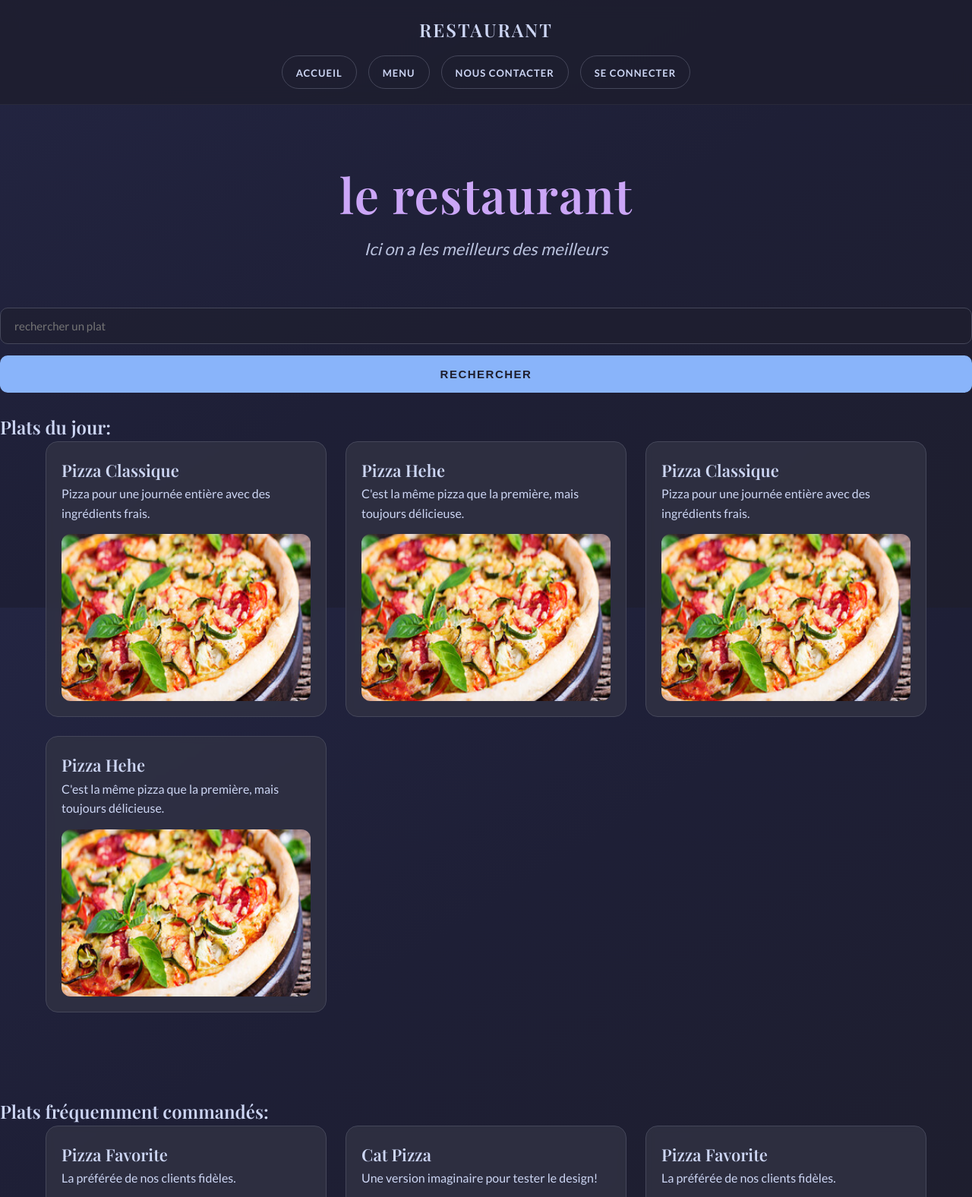
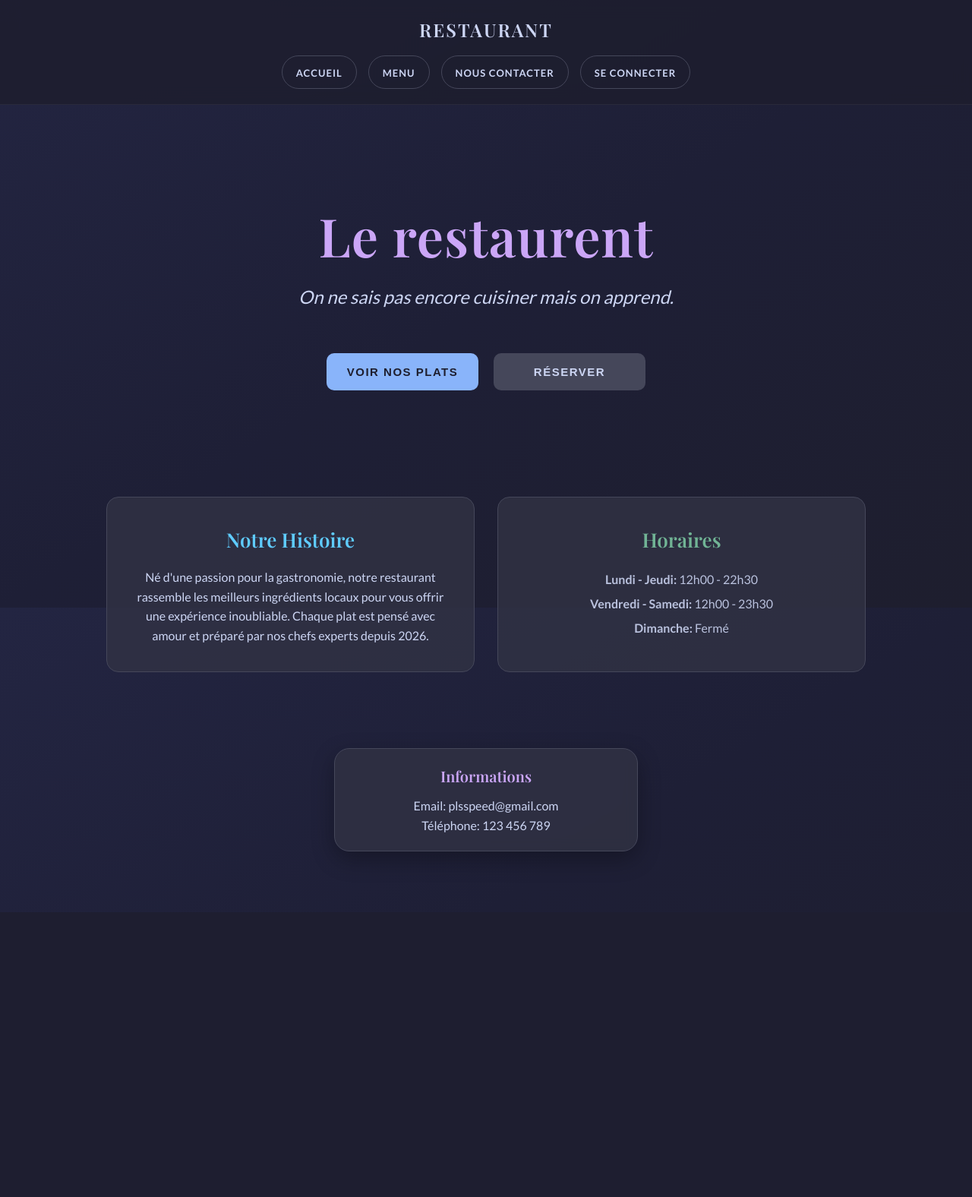
Before and after one commit to TogExe/Restaurent, a PHP site: page /Accueil.html in a window 1280 px wide. Shown: the top 1576 px of the page at 76% size. After the commit the page ends 1193 px from the top, so only its background shows below. Run offline with PHP 8.4, Linux system fonts and the light colour scheme; some web fonts are replaced.

Commit message:
Phase 1 Fin

```diff
--- a/Accueil.html
+++ b/Accueil.html
@@ -1,12 +1,13 @@
 <!DOCTYPE html>
-<html lang="en">
+<html lang="fr">
 <head>
     <meta charset="UTF-8">
     <meta name="viewport" content="width=device-width, initial-scale=1.0">
-    <title>Restaurant</title>
+    <title>Bienvenue - Le Restaurant</title>
     <link rel="stylesheet" href="style.css">
 </head>
 <body>
+
      <nav>
         <div class="logo">
             <h2>Restaurant</h2>
@@ -18,102 +19,52 @@
             <li class="Account"><a href="CreerCompte.html">Se Connecter</a></li>
         </ul>
     </nav>
-    <header>
-        <h1>le restaurant</h1>
-        <p>Ici on a les meilleurs des meilleurs</p>
+
+    <header style="margin-top: 50px; margin-bottom: 80px;">
+        <h1 style="font-size: 70px;">Le restaurent</h1>
+        <p style="font-size: 24px; max-width: 600px; margin: 20px auto; color: var(--text);">
+            On ne sais pas encore cuisiner mais on apprend.
+        </p>
+
+        <div style="display: flex; gap: 20px; justify-content: center; margin-top: 40px;">
+            <a href="Menu.html" style="text-decoration: none;">
+                <button style="width: 200px;">Voir nos plats</button>
+            </a>
+            <a href="Contact.html" style="text-decoration: none;">
+                <button style="width: 200px; background-color: var(--overlay); color: var(--text);">Réserver</button>
+            </a>
+        </div>
     </header>
-    <div class="dish-menu">
-        <div>
-            <input type="text" placeholder="rechercher un plat" class="search-bar">
-            <button class="search-button">Rechercher</button>
-        </div> <br>
-        <h2>Plats du jour:</h2>
-<div class="menu-container">
 
-    <div class="card">
-        <div class="card-content">
-            <h3>Pizza Classique</h3>
-            <p>Pizza pour une journée entière avec des ingrédients frais.</p>
+    <main>
+        <section style="max-width: 1000px; margin: 0 auto; display: grid; grid-template-columns: 1fr 1fr; gap: 30px;">
+
+            <div class="sub">
+                <h3 style="color: var(--sapphire); margin-bottom: 15px; font-size: 26px;">Notre Histoire</h3>
+                <p>
+                    Né d'une passion pour la gastronomie, notre restaurant rassemble les meilleurs ingrédients locaux pour vous offrir une expérience inoubliable. Chaque plat est pensé avec amour et préparé par nos chefs experts depuis 2026.
+                </p>
+            </div>
+
+            <div class="sub">
+                <h3 style="color: var(--softlime); margin-bottom: 15px; font-size: 26px;">Horaires</h3>
+                <ul style="list-style: none; color: #bac2de; line-height: 2;">
+                    <li><strong>Lundi - Jeudi:</strong> 12h00 - 22h30</li>
+                    <li><strong>Vendredi - Samedi:</strong> 12h00 - 23h30</li>
+                    <li><strong>Dimanche:</strong> Fermé</li>
+                </ul>
+            </div>
+
+        </section>
+    </main>
+
+    <footer style="margin-top: 100px; padding-bottom: 30px;">
+        <div class="contact-form" style="max-width: 400px; padding: 20px;">
+            <h2 style="font-size: 20px; margin-bottom: 10px;">Informations</h2>
+            <p style="text-align: center; color: var(--text);">Email: plsspeed@gmail.com</p>
+            <p style="text-align: center; color: var(--text);">Téléphone: 123 456 789</p>
         </div>
-        <img class="rounded-img" src="Images/italian-pizza-with-chicken-salami-zucchini-tomatoes-herbs.jpg" alt="Pizza">
-    </div>
+    </footer>
 
-    <div class="card">
-        <div class="card-content">
-            <h3>Pizza Hehe</h3>
-            <p>C'est la même pizza que la première, mais toujours délicieuse.</p>
-        </div>
-        <img class="rounded-img" src="Images/italian-pizza-with-chicken-salami-zucchini-tomatoes-herbs.jpg" alt="Pizza">
-    </div>
-
-    <div class="card">
-        <div class="card-content">
-            <h3>Pizza Classique</h3>
-            <p>Pizza pour une journée entière avec des ingrédients frais.</p>
-        </div>
-        <img class="rounded-img" src="Images/italian-pizza-with-chicken-salami-zucchini-tomatoes-herbs.jpg" alt="Pizza">
-    </div>
-
-    <div class="card">
-        <div class="card-content">
-            <h3>Pizza Hehe</h3>
-            <p>C'est la même pizza que la première, mais toujours délicieuse.</p>
-        </div>
-        <img class="rounded-img" src="Images/italian-pizza-with-chicken-salami-zucchini-tomatoes-herbs.jpg" alt="Pizza">
-    </div>
-
-</div>
-
-<br><br>
-
-<h2>Plats fréquemment commandés:</h2>
-<div class="menu-container">
-
-    <div class="card">
-        <div class="card-content">
-            <h3>Pizza Favorite</h3>
-            <p>La préférée de nos clients fidèles.</p>
-        </div>
-        <img class="rounded-img" src="Images/italian-pizza-with-chicken-salami-zucchini-tomatoes-herbs.jpg" alt="Pizza">
-    </div>
-
-    <div class="card">
-        <div class="card-content">
-            <h3>Cat Pizza</h3>
-            <p>Une version imaginaire pour tester le design!</p>
-        </div>
-        <img class="rounded-img" src="https://i.pinimg.com/236x/98/a4/06/98a4063a4c5c66fcc8972c2dd45b272e.jpg" alt="Object Image">
-    </div>
-    <div class="card">
-        <div class="card-content">
-            <h3>Pizza Favorite</h3>
-            <p>La préférée de nos clients fidèles.</p>
-        </div>
-        <img class="rounded-img" src="Images/italian-pizza-with-chicken-salami-zucchini-tomatoes-herbs.jpg" alt="Pizza">
-    </div>
-
-    <div class="card">
-        <div class="card-content">
-            <h3>Cat Pizza</h3>
-            <p>Une version imaginaire pour tester le design!</p>
-        </div>
-        <img class="rounded-img" src="https://i.pinimg.com/236x/98/a4/06/98a4063a4c5c66fcc8972c2dd45b272e.jpg" alt="Object Image">
-    </div>
-
-</div>
-
-    </div>
-    <footer>
-        <ul class="footer">
-            <li>
-                <p>
-                    Notre Email: plsspeed@gmail.com
-                </p>
-            </li>
-            <li>
-                <p>Telephone: 123456789</p>
-            </li>
-        </ul>
-    </footer>
 </body>
 </html>
--- a/style.css
+++ b/style.css
@@ -1,5 +1,5 @@
 /* =========================================
-   1. SETUP & FONTS (Restaurant Theme)
+   1. SETUP & POLICES (Thème Restaurant)
    ========================================= */
 @import url('https://fonts.googleapis.com/css2?family=Lato:wght@300;400;700&family=Playfair+Display:ital,wght@0,400;0,600;1,400&display=swap');
 
@@ -10,7 +10,7 @@
 }
 
 :root {
-    /* Palette Catppuccin Mocha - Adaptée pour le luxe nocturne */
+    /* Palette Catppuccin Mocha - Base du ricing nocturne */
     --base: #1e1e2e;
     --surface-alt: #232542;
     --surface: #1e1f36;
@@ -22,15 +22,15 @@
     --softlime: #71b495;
     --accent-btn: #89b4fa;
     --accent-btn-hover: #b4befe;
-    --card-bg: rgba(49, 50, 68, 0.8); /* Légèrement transparent */
+    --card-bg: rgba(49, 50, 68, 0.8); /* Transparence pour le glassmorphism */
     --card-hover: #45475a;
 
-    /* Variables de structure */
+    /* Variables d'animation et de structure */
     --transition-slow: all 0.4s cubic-bezier(0.25, 0.8, 0.25, 1);
     --transition-fast: all 0.2s ease;
 }
 
-/* Base links */
+/* Liens globaux */
 a {
     color: var(--sapphire);
     text-decoration: none;
@@ -41,7 +41,7 @@ a:hover {
     color: var(--mauve);
 }
 
-/* Custom Scrollbar */
+/* Barre de défilement (Scrollbar tweak) */
 ::-webkit-scrollbar {
     width: 10px;
 }
@@ -58,7 +58,7 @@ a:hover {
 
 html {
     height: 100%;
-    scroll-behavior: smooth; /* Défilement doux entre les ancres */
+    scroll-behavior: smooth; /* Navigation fluide entre les ancres */
 }
 
 body {
@@ -66,7 +66,7 @@ body {
     background-image: linear-gradient(to bottom right, var(--surface-alt), var(--surface), var(--base));
     background-attachment: fixed;
     color: var(--text);
-    padding: 0 0 50px 0; /* Padding retiré en haut pour la nav fixée */
+    padding: 0 0 50px 0; /* Maintien de l'espace sous la navigation sticky */
     line-height: 1.6;
     min-height: 100vh;
 }
@@ -77,15 +77,15 @@ h1, h2, h3, h4 {
 }
 
 /* =========================================
-   2. NAVIGATION (Sticky & Glassmorphism)
+   2. NAVIGATION (Sticky & Liquid Glass)
    ========================================= */
 nav {
     display: flex;
     flex-direction: column;
     align-items: center;
     padding: 20px 30px;
-    background: rgba(30, 30, 46, 0.85); /* Fond semi-transparent */
-    backdrop-filter: blur(12px); /* Effet verre dépoli */
+    background: rgba(30, 30, 46, 0.85); /* Base translucide */
+    backdrop-filter: blur(12px); /* Flou d'arrière-plan (Liquid Glass) */
     -webkit-backdrop-filter: blur(12px);
     position: sticky;
     top: 0;
@@ -104,7 +104,7 @@ nav {
 .nav-links {
     display: flex;
     justify-content: center;
-    flex-wrap: wrap; /* Permet aux liens de passer à la ligne sur mobile */
+    flex-wrap: wrap; /* Adaptation propre sur les écrans étroits */
     list-style: none;
     gap: 15px;
 }
@@ -133,7 +133,7 @@ nav {
 }
 
 /* =========================================
-   3. HEADER SECTION
+   3. EN-TÊTE (Header)
    ========================================= */
 header {
     text-align: center;
@@ -141,7 +141,7 @@ header {
 }
 
 header h1 {
-    font-size: clamp(40px, 5vw, 65px); /* Taille dynamique selon l'écran */
+    font-size: clamp(40px, 5vw, 65px); /* Typographie fluide adaptative */
     color: var(--mauve);
     letter-spacing: 1px;
     line-height: 1.2;
@@ -163,7 +163,7 @@ header p {
 }
 
 /* =========================================
-   4. LAYOUT CONTAINERS & CARDS
+   4. STRUCTURE & CARTES (UI)
    ========================================= */
 .menu-container {
     display: grid;
@@ -186,6 +186,7 @@ header p {
     backdrop-filter: blur(5px);
 }
 
+/* Micro-interaction d'élévation au survol */
 .card:hover, .Cook:hover {
     background-color: var(--card-hover);
     transform: translateY(-8px);
@@ -208,7 +209,7 @@ header p {
     color: var(--text-muted);
 }
 
-/* Standardized Image Styling */
+/* Standardisation des images */
 .rounded-img {
     width: 100%;
     height: 220px;
@@ -218,17 +219,18 @@ header p {
     transition: var(--transition-slow);
 }
 
+/* Micro-interaction : zoom culinaire subtil */
 .card:hover .rounded-img {
-    transform: scale(1.03); /* Léger zoom de l'image au survol */
+    transform: scale(1.03);
 }
 
-/* Empêche le débordement de l'image zoomée hors de la carte */
+/* Masquage du débordement pour préserver la structure des cartes */
 .card {
     overflow: hidden;
 }
 
 /* =========================================
-   5. INFO CARDS (.sub)
+   5. CARTES D'INFORMATION (.sub)
    ========================================= */
 .sub {
     background-color: var(--card-bg);
@@ -246,7 +248,7 @@ header p {
 }
 
 /* =========================================
-   6. RESERVATION / CONTACT FORM
+   6. FORMULAIRES (Réservation / Contact)
    ========================================= */
 .contact-form {
     background-color: var(--card-bg);
@@ -290,6 +292,7 @@ label {
     letter-spacing: 1px;
 }
 
+/* Alignement visuel des entrées avec la charte */
 input, textarea, select {
     width: 100%;
     padding: 14px 18px;
@@ -310,7 +313,7 @@ input:focus, textarea:focus, select:focus {
 }
 
 /* =========================================
-   7. BUTTONS
+   7. BOUTONS
    ========================================= */
 button {
     width: 100%;
@@ -335,12 +338,12 @@ button:hover {
 }
 
 /* =========================================
-   8. MEDIA QUERIES (Mobile Responsiveness)
+   8. RESPONSIVE DESIGN (Mobile)
    ========================================= */
 @media (max-width: 768px) {
     .lined {
-        flex-direction: column; /* Empile les formulaires sur mobile */
-        gap: 10;
+        flex-direction: column; /* Restructuration verticale des champs */
+        gap: 10px; /* Correction de l'unité manquante */
     }
 
     header {
@@ -351,7 +354,7 @@ button:hover {
         padding: 25px;
     }
 
-    /* Si tu utilises la grille en 2 colonnes pour les .sub sur index.html */
+    /* Forçage d'une seule colonne pour la grille sur écrans étroits */
     section[style*="grid-template-columns"] {
         grid-template-columns: 1fr !important;
     }
```
Also changed, not shown: index.html (+1 -14 lines).
